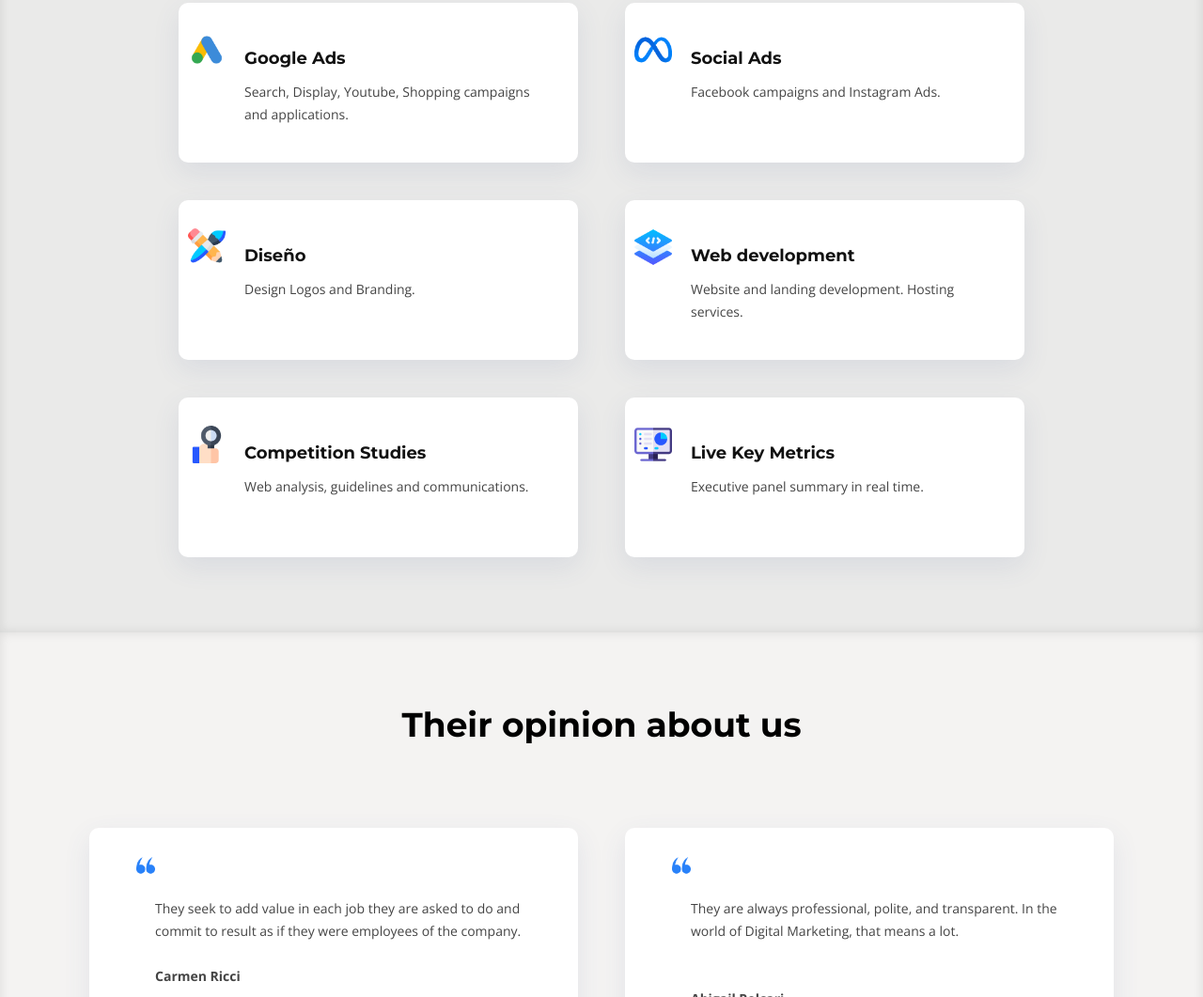
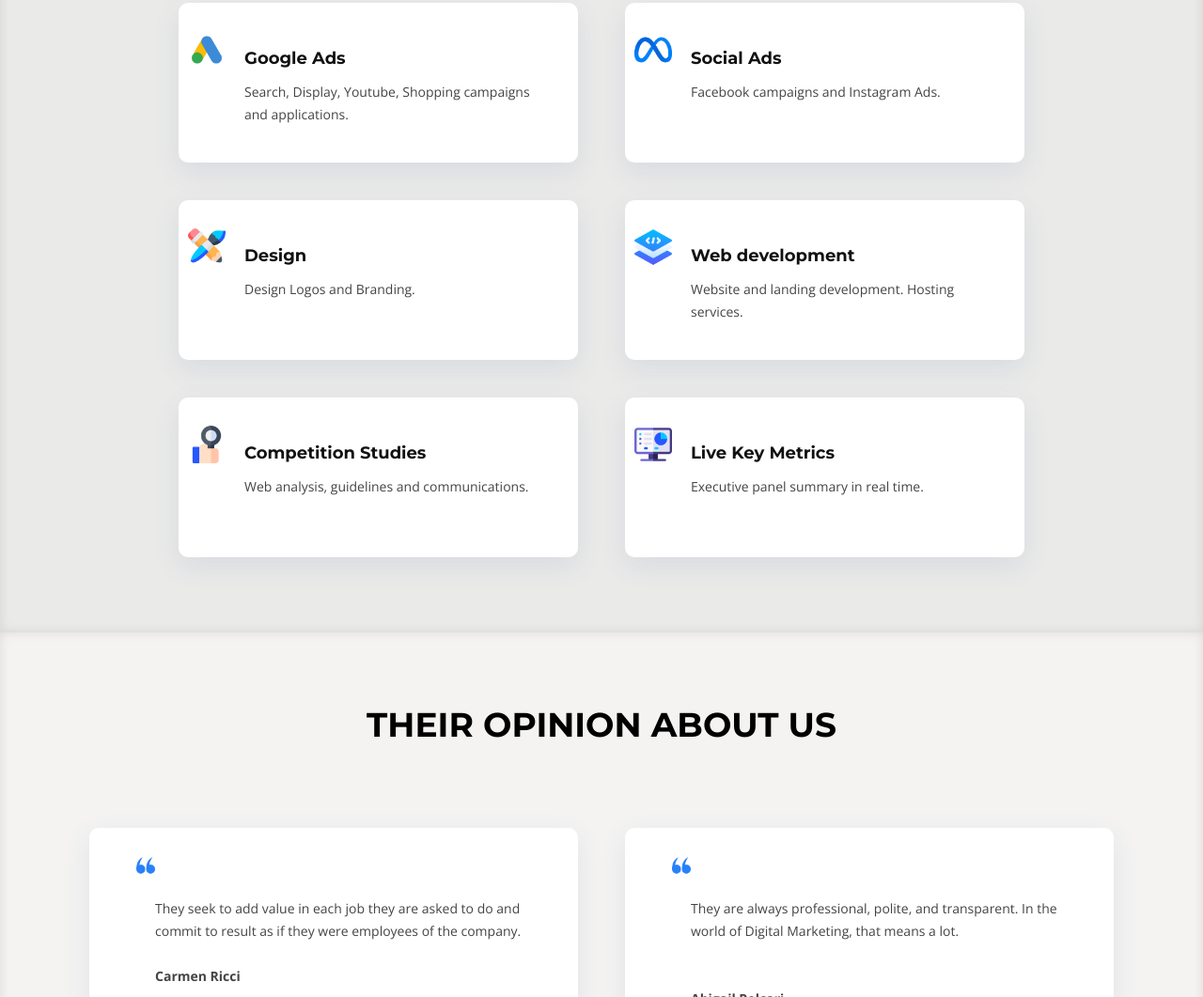
Before and after one commit to lerneta/d4all, a plain HTML site: page index-en.html in a window 1280 px wide. Shown: the part 2010-3071 px from the top of the page at 94% size. Drawn offline with nearby package versions, Linux system fonts and the light colour scheme; a script that the page names is missing; a web font is replaced by a local one.

Commit message:
Add files via upload

```diff
--- a/index-en.html
+++ b/index-en.html
@@ -278,7 +278,7 @@
                         <div class="box">
                             <div class="icon"><img src="img/Diseno.png" loading="lazy" style="width: 40px" alt="">
                             </div>
-                            <h4 class="title"><a href="#servicios">Diseño</a></h4>
+                            <h4 class="title"><a href="#servicios">Design</a></h4>
                             <p class="description">Design
                                 Logos and Branding.
                             </p>
@@ -623,7 +623,7 @@
         <section id="testimonial">
             <div class="container" align="justify-content-center">
                 <div class="section-header">
-                    <h3>Their opinion about us</h3>
+                    <h3>THEIR OPINION ABOUT US</h3>
                     <p><br></p>
                 </div>
 
```
Also changed, not shown: index.html (+2 -2 lines).
